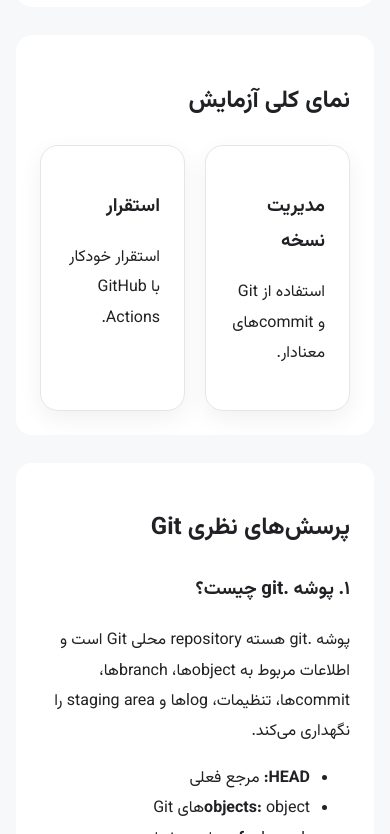
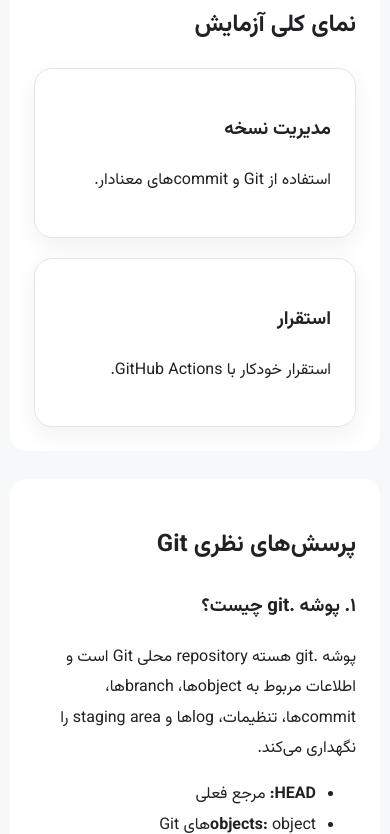
Before and after one commit to Keyhan-Hodaei/Software-Lab-HW-1, a plain HTML site: page index.html in a window 390 px wide. Shown: the part 1166-2000 px from the top of the page. Drawn offline with Linux system fonts and the light colour scheme.

Commit message:
feat: add responsive report layout

```diff
--- a/assets/style.css
+++ b/assets/style.css
@@ -64,3 +64,17 @@ body {
   grid-template-columns: repeat(2, minmax(0, 1fr));
   gap: 20px;
 }
+
+@media (max-width: 760px) {
+  .report-grid {
+    grid-template-columns: 1fr;
+  }
+
+  .container {
+    width: min(100% - 20px, 1100px);
+  }
+
+  h1 {
+    font-size: 1.7rem;
+  }
+}
```
